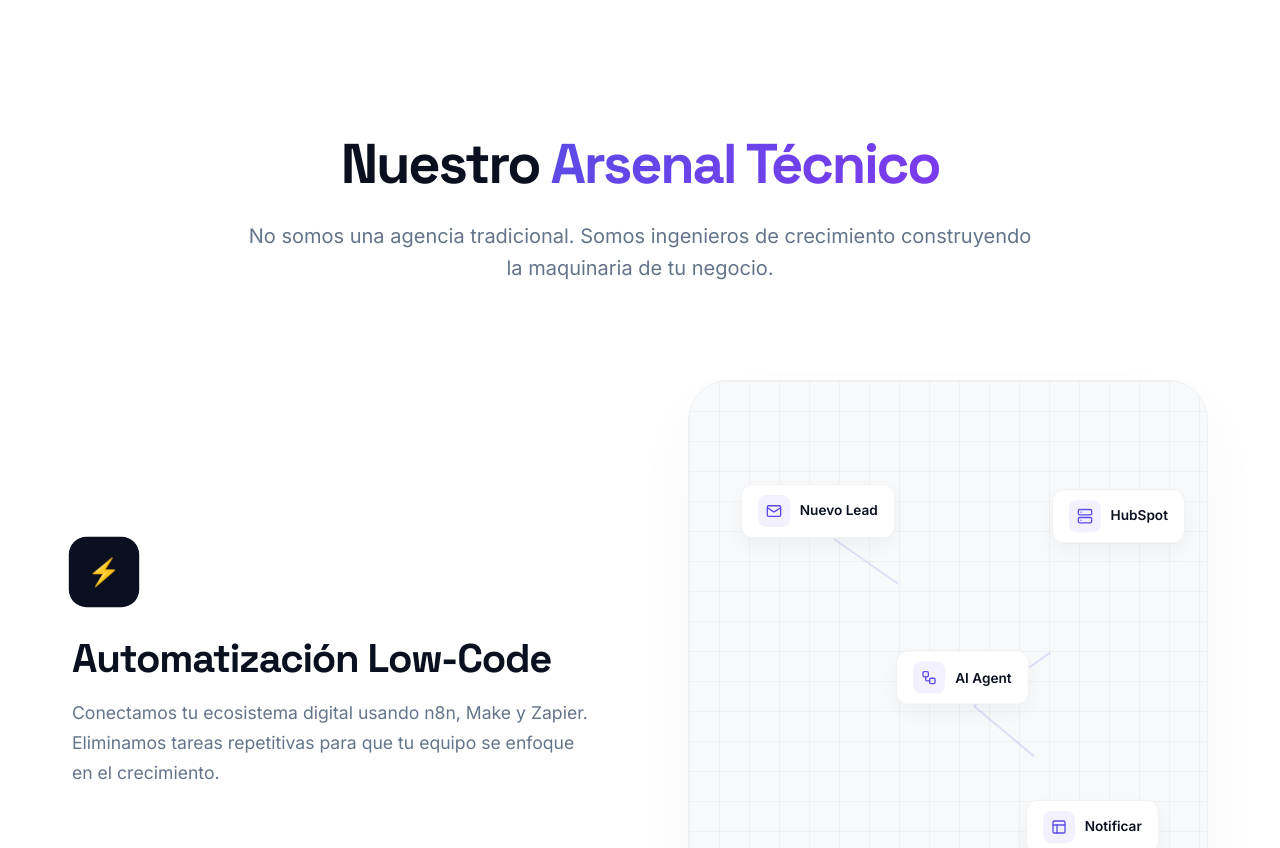
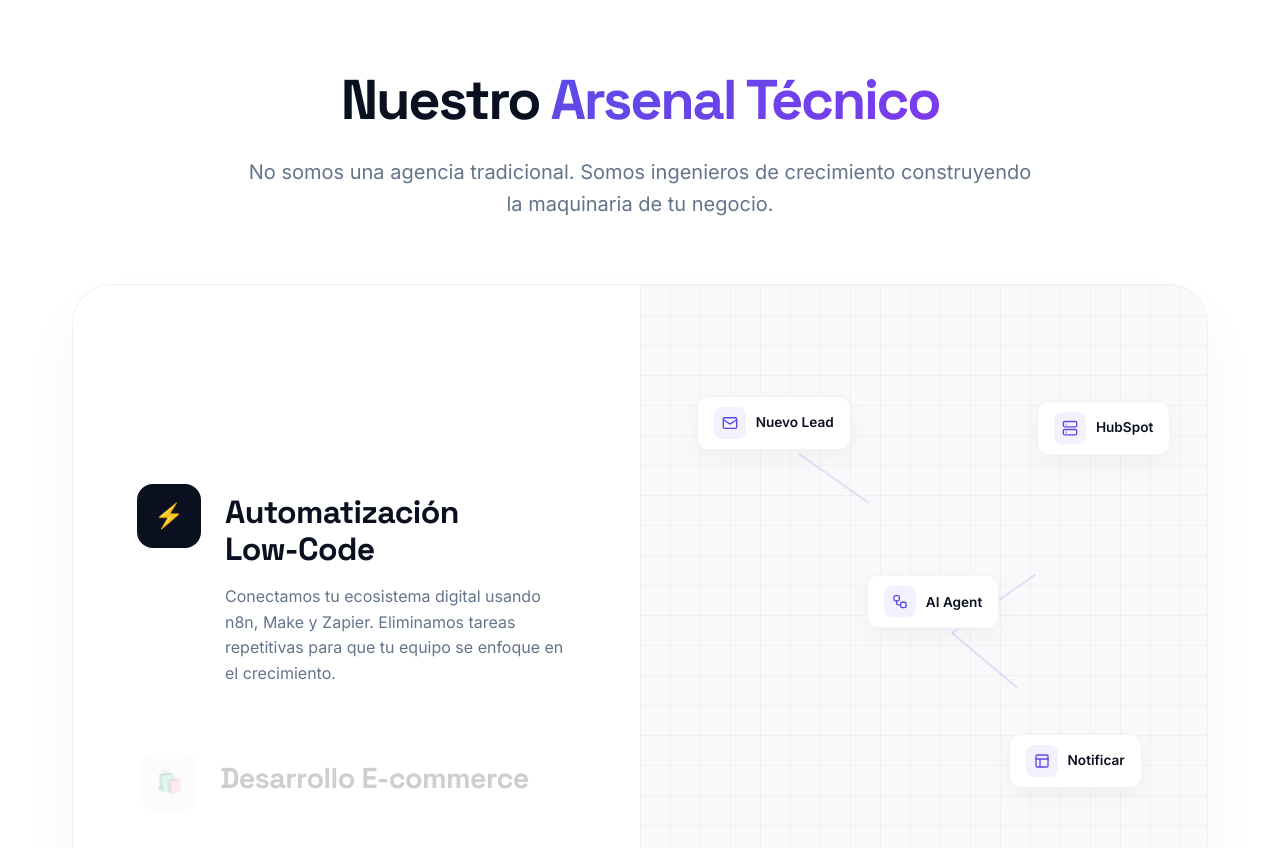
Before and after one commit to luk1311/AutoScale-agency, a React (Vite) app: page / in a window 1280 px wide. Shown: the part 1180-2028 px from the top of the page. Built offline with nearby package versions, Linux system fonts and the light colour scheme; no server answers; the database is empty.

Commit message:
feat: add interactive Services component with scroll-linked feature showcase

```diff
--- a/src/components/Services.css
+++ b/src/components/Services.css
@@ -1,5 +1,5 @@
-.showcase-section {
-  padding: 10rem 0;
+.vg-showcase-section {
+  padding: 6rem 0;
   background: #ffffff;
   position: relative;
 }
@@ -7,7 +7,7 @@
 .showcase-header {
   text-align: center;
   max-width: 800px;
-  margin: 0 auto 6rem;
+  margin: 0 auto 4rem;
 }
 
 .showcase-header h2 {
@@ -24,97 +24,128 @@
   line-height: 1.6;
 }
 
-.showcase-layout {
+/* === Menú Videojuego (Contenedor Principal) === */
+.vg-menu-container {
   display: flex;
-  gap: 6rem;
+  height: 75vh;
+  max-height: 900px;
+  min-height: 500px;
+  background: #F8F9FB;
+  border-radius: 40px;
+  overflow: hidden;
+  box-shadow: 0 30px 60px rgba(0,0,0,0.04);
+  border: 1px solid rgba(0,0,0,0.03);
   position: relative;
 }
 
-/* Columna de Texto */
-.showcase-text-col {
+/* === Columna Izquierda (Carrusel Snap) === */
+.vg-text-carousel {
   flex: 1;
-  padding: 20vh 0; /* Espacio para que el primero y el último puedan quedar en el centro */
-  display: flex;
-  flex-direction: column;
-  gap: 15vh;
+  height: 100%;
+  overflow-y: auto;
+  scroll-snap-type: y mandatory;
+  scroll-behavior: smooth;
+  background: #ffffff;
+  /* Ocultar barra de scroll para UI inmaculada */
+  -ms-overflow-style: none;
+  scrollbar-width: none;
+}
+.vg-text-carousel::-webkit-scrollbar {
+  display: none;
 }
 
-.showcase-text-item {
-  opacity: 0.15;
-  transform: translateX(-15px);
-  transition: all 0.6s cubic-bezier(0.165, 0.84, 0.44, 1);
+/* Espaciadores para que el 1er y último ítem puedan centrarse */
+.vg-carousel-padding-top,
+.vg-carousel-padding-bottom {
+  height: 40vh;
+  pointer-events: none;
 }
 
-.showcase-text-item.active {
-  opacity: 1;
-  transform: translateX(0);
+.vg-menu-item {
+  scroll-snap-align: center;
+  display: flex;
+  align-items: flex-start;
+  gap: 1.5rem;
+  padding: 2rem 4rem;
+  opacity: 0.2;
+  transform: scale(0.9) translateX(-20px);
+  transition: all 0.5s cubic-bezier(0.165, 0.84, 0.44, 1);
+  cursor: pointer;
+  position: relative;
 }
 
-.s-icon {
-  width: 64px;
-  height: 64px;
-  background: #F5F5F7;
-  border-radius: 16px;
-  display: flex;
-  align-items: center;
-  justify-content: center;
-  font-size: 1.5rem;
-  color: var(--brand);
-  margin-bottom: 2rem;
+.vg-menu-item.active {
+  opacity: 1;
+  transform: scale(1) translateX(0);
+}
+
+.vg-menu-item:hover:not(.active) {
+  opacity: 0.5;
+  transform: scale(0.95) translateX(-10px);
+}
+
+.vg-item-icon {
+  width: 64px; height: 64px; min-width: 64px;
+  background: #F5F5F7; border-radius: 16px;
+  display: flex; align-items: center; justify-content: center;
+  color: var(--brand); font-size: 1.5rem;
   transition: all 0.5s ease;
 }
 
-.showcase-text-item.active .s-icon {
-  background: var(--ink);
-  color: #ffffff;
-  transform: scale(1.1);
+.vg-menu-item.active .vg-item-icon {
+  background: var(--ink); color: #ffffff;
 }
 
-.showcase-text-item h3 {
-  font-size: 2.5rem;
+.vg-item-content {
+  padding-top: 10px;
+}
+
+.vg-item-content h3 {
+  font-size: 2rem;
   font-weight: 700;
   color: var(--ink);
-  letter-spacing: -0.03em;
-  margin-bottom: 1rem;
+  margin-bottom: 0;
+  transition: color 0.3s;
 }
 
-.showcase-text-item p {
-  font-size: 1.1rem;
+.vg-item-content p {
+  font-size: 1rem;
   color: var(--text-muted);
-  line-height: 1.7;
+  line-height: 1.6;
+  opacity: 0;
+  transform: translateY(-10px);
+  transition: all 0.4s ease;
+  height: 0;
+  overflow: hidden;
+  margin: 0;
 }
 
-/* Columna Visual Sticky */
-.showcase-visual-col {
-  flex: 1;
-  position: relative;
+.vg-menu-item.active .vg-item-content p {
+  opacity: 1;
+  transform: translateY(0);
+  height: auto;
+  margin-top: 1rem;
 }
 
-.sticky-visual-container {
-  position: sticky;
-  top: 15vh;
-  height: 70vh;
-  width: 100%;
-  border-radius: 40px;
+/* === Columna Derecha (Visor Dinámico) === */
+.vg-visual-viewport {
+  flex: 1;
+  height: 100%;
+  position: relative;
   background: #F8F9FB;
-  border: 1px solid rgba(0,0,0,0.03);
-  box-shadow: 0 30px 60px rgba(0,0,0,0.04);
-  overflow: hidden;
 }
 
-.visual-pane {
+.vg-visual-pane {
   position: absolute;
-  top: 0;
-  left: 0;
-  width: 100%;
-  height: 100%;
+  top: 0; left: 0; width: 100%; height: 100%;
+  display: flex; align-items: center; justify-content: center;
   opacity: 0;
-  transform: translateY(30px) scale(0.95);
-  transition: all 0.8s cubic-bezier(0.165, 0.84, 0.44, 1);
+  transform: translateY(40px) scale(0.95);
+  transition: all 0.6s cubic-bezier(0.165, 0.84, 0.44, 1);
   pointer-events: none;
 }
 
-.visual-pane.active {
+.vg-visual-pane.active {
   opacity: 1;
   transform: translateY(0) scale(1);
   pointer-events: auto;
@@ -129,17 +160,12 @@
   justify-content: center;
 }
 
+/* --- Dibujos CSS (Mantenidos y Ajustados) --- */
+
 /* 1. Automation Canvas */
-.automation-canvas {
-  background-image: linear-gradient(rgba(0,0,0,0.03) 1px, transparent 1px), linear-gradient(90deg, rgba(0,0,0,0.03) 1px, transparent 1px);
-  background-size: 30px 30px;
-}
+.automation-canvas { background-image: linear-gradient(rgba(0,0,0,0.03) 1px, transparent 1px), linear-gradient(90deg, rgba(0,0,0,0.03) 1px, transparent 1px); background-size: 30px 30px; }
 .node-grid { width: 100%; height: 100%; position: relative; }
-.canvas-node {
-  position: absolute; background: white; border: 1px solid rgba(0,0,0,0.05); border-radius: 12px;
-  padding: 10px 16px; display: flex; align-items: center; gap: 10px; box-shadow: 0 8px 20px rgba(0,0,0,0.04);
-  font-size: 0.85rem; font-weight: 600; color: var(--ink); z-index: 2; animation: floatNode 5s infinite ease-in-out;
-}
+.canvas-node { position: absolute; background: white; border: 1px solid rgba(0,0,0,0.05); border-radius: 12px; padding: 10px 16px; display: flex; align-items: center; gap: 10px; box-shadow: 0 8px 20px rgba(0,0,0,0.04); font-size: 0.85rem; font-weight: 600; color: var(--ink); z-index: 2; animation: floatNode 5s infinite ease-in-out; }
 .node-icon { background: rgba(91, 75, 230, 0.08); color: var(--brand); padding: 8px; border-radius: 8px; display: flex; }
 .n-trigger { top: 20%; left: 10%; animation-delay: 0s; }
 .n-ai { top: 50%; left: 40%; animation-delay: -1s; }
@@ -153,15 +179,10 @@
 
 /* 2. E-commerce Window */
 .ecommerce-window { background: linear-gradient(135deg, #F5F5F7 0%, #EAEAEA 100%); }
-.browser-mockup {
-  width: 75%; height: 60%; background: #ffffff; border-radius: 16px; box-shadow: 0 20px 50px rgba(0,0,0,0.08);
-  display: flex; flex-direction: column; overflow: hidden;
-}
+.browser-mockup { width: 75%; height: 60%; background: #ffffff; border-radius: 16px; box-shadow: 0 20px 50px rgba(0,0,0,0.08); display: flex; flex-direction: column; overflow: hidden; }
 .browser-header { background: #F5F5F7; padding: 12px 16px; display: flex; gap: 8px; border-bottom: 1px solid rgba(0,0,0,0.04); }
 .browser-header .dot { width: 10px; height: 10px; border-radius: 50%; background: #e0e0e0; }
-.browser-header .dot:nth-child(1) { background: #ff5f56; }
-.browser-header .dot:nth-child(2) { background: #ffbd2e; }
-.browser-header .dot:nth-child(3) { background: #27c93f; }
+.browser-header .dot:nth-child(1) { background: #ff5f56; } .browser-header .dot:nth-child(2) { background: #ffbd2e; } .browser-header .dot:nth-child(3) { background: #27c93f; }
 .browser-body { padding: 20px; display: flex; flex-direction: column; gap: 20px; height: 100%; }
 .product-skeleton { width: 100%; height: 40%; background: rgba(91, 75, 230, 0.05); border-radius: 8px; }
 .skeleton-lines { display: flex; flex-direction: column; gap: 10px; }
@@ -183,8 +204,7 @@
 .ui-card { width: 60%; height: 50%; background: #ffffff; border-radius: 24px; box-shadow: 0 20px 40px rgba(0,0,0,0.1); padding: 30px; display: flex; align-items: center; gap: 20px; position: relative; }
 .ui-circle { width: 60px; height: 60px; border-radius: 50%; background: rgba(91, 75, 230, 0.1); }
 .ui-lines { flex: 1; display: flex; flex-direction: column; gap: 10px; }
-.ul { height: 10px; background: #f0f0f0; border-radius: 5px; width: 100%; }
-.ul:nth-child(2) { width: 60%; }
+.ul { height: 10px; background: #f0f0f0; border-radius: 5px; width: 100%; } .ul:nth-child(2) { width: 60%; }
 .ui-cursor { position: absolute; top: 60%; left: 70%; filter: drop-shadow(0 4px 8px rgba(0,0,0,0.2)); animation: moveCursor 3s infinite ease-in-out; }
 @keyframes moveCursor { 0%, 100% { transform: translate(0, 0); } 50% { transform: translate(-40px, -40px) scale(0.9); } }
 
@@ -210,8 +230,11 @@
 
 /* Responsive */
 @media (max-width: 992px) {
-  .showcase-layout { flex-direction: column; gap: 2rem; }
-  .showcase-text-col { padding: 0; gap: 3rem; margin-bottom: 2rem; }
-  .showcase-text-item { opacity: 1; transform: translateX(0); }
-  .sticky-visual-container { position: relative; top: 0; height: 400px; }
+  .vg-menu-container { flex-direction: column; height: auto; max-height: none; }
+  .vg-text-carousel { overflow: visible; padding: 2rem; }
+  .vg-carousel-padding-top, .vg-carousel-padding-bottom { display: none; }
+  .vg-menu-item { opacity: 1; transform: none; padding: 1rem; }
+  .vg-menu-item.active { transform: none; }
+  .vg-item-content p { opacity: 1; transform: none; height: auto; margin-top: 1rem; }
+  .vg-visual-viewport { height: 400px; }
 }
--- a/src/components/Services.jsx
+++ b/src/components/Services.jsx
@@ -5,6 +5,7 @@ import './Services.css';
 const Services = () => {
   const [activeIndex, setActiveIndex] = useState(0);
   const textRefs = useRef([]);
+  const containerRef = useRef(null);
 
   const services = [
     {
@@ -99,9 +100,9 @@ const Services = () => {
 
   useEffect(() => {
     const observerOptions = {
-      root: null,
-      rootMargin: '-30% 0px -30% 0px',
-      threshold: 0.3
+      root: containerRef.current,
+      rootMargin: '0px',
+      threshold: 0.5 // Requiere que al menos el 50% esté visible para activar
     };
 
     const observer = new IntersectionObserver((entries) => {
@@ -121,43 +122,51 @@ const Services = () => {
   }, []);
 
   return (
-    <section id="servicios" className="section showcase-section">
+    <section id="servicios" className="section vg-showcase-section">
       <div className="container">
         <div className="showcase-header">
           <h2>Nuestro <span className="text-gradient">Arsenal Técnico</span></h2>
           <p>No somos una agencia tradicional. Somos ingenieros de crecimiento construyendo la maquinaria de tu negocio.</p>
         </div>
 
-        <div className="showcase-layout">
-          {/* Columna de Texto (Scrolleable) */}
-          <div className="showcase-text-col">
+        {/* El Menú Estilo Videojuego - Altura fija y dividida exactamente a la mitad */}
+        <div className="vg-menu-container">
+
+          {/* Columna Izquierda: El Carrusel Snap */}
+          <div className="vg-text-carousel" ref={containerRef}>
+            <div className="vg-carousel-padding-top"></div>
             {services.map((service, index) => (
               <div
                 key={index}
                 data-index={index}
                 ref={el => textRefs.current[index] = el}
-                className={`showcase-text-item ${activeIndex === index ? 'active' : ''}`}
+                className={`vg-menu-item ${activeIndex === index ? 'active' : ''}`}
+                onClick={() => {
+                  textRefs.current[index].scrollIntoView({ behavior: 'smooth', block: 'center' });
+                }}
               >
-                <div className="s-icon">{service.icon}</div>
+                <div className="vg-item-icon">{service.icon}</div>
+                <div className="vg-item-content">
                   <h3>{service.title}</h3>
                   <p>{service.description}</p>
                 </div>
+              </div>
             ))}
+            <div className="vg-carousel-padding-bottom"></div>
           </div>
 
-          {/* Columna Visual (Sticky) */}
-          <div className="showcase-visual-col">
-            <div className="sticky-visual-container">
+          {/* Columna Derecha: El Visor Dinámico */}
+          <div className="vg-visual-viewport">
             {services.map((service, index) => (
               <div
                 key={index}
-                  className={`visual-pane ${activeIndex === index ? 'active' : ''}`}
+                className={`vg-visual-pane ${activeIndex === index ? 'active' : ''}`}
               >
                 {service.visual}
               </div>
             ))}
           </div>
-          </div>
+
         </div>
       </div>
     </section>
```
Lines whose indentation alone changed are shown as unchanged.
